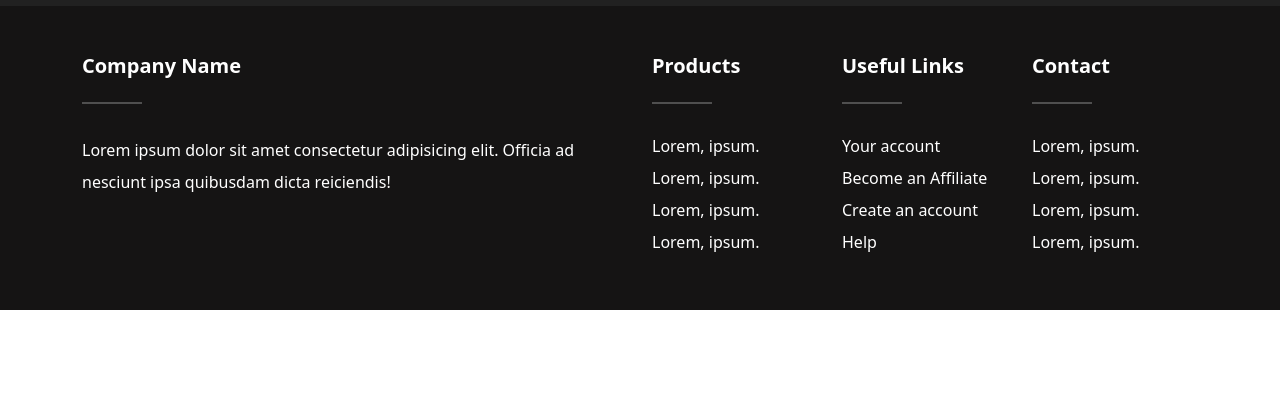
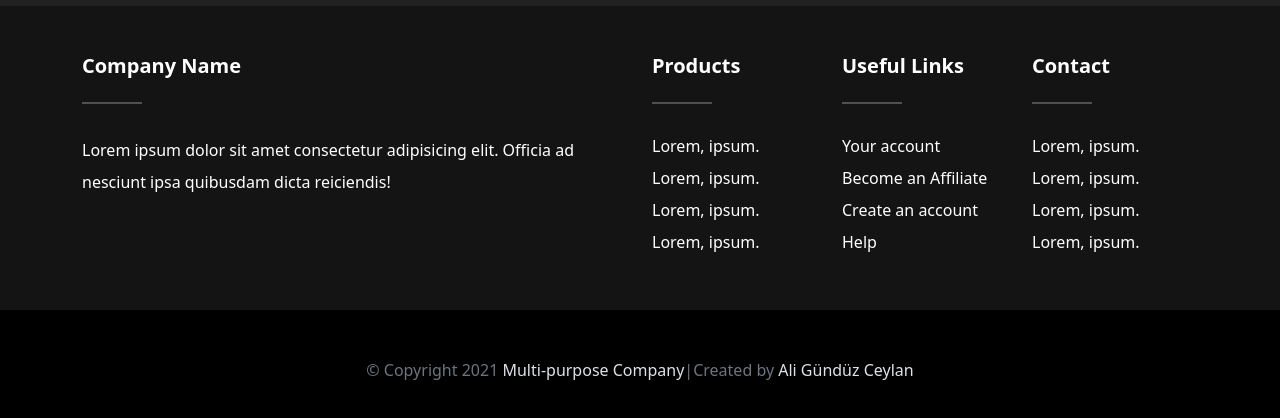
Before and after one commit to Aligndzcyln/Portfolio-Website, a website: page index.html in a window 1280 px wide. Shown: the part 7361-7779 px from the top of the page. Before the commit the page ends 7671 px from the top, so only its background shows below. Drawn offline with nearby package versions, Linux system fonts and the light colour scheme.

Commit message:
Added and styled copyright section in footer

```diff
--- a/index.html
+++ b/index.html
@@ -932,6 +932,21 @@
                 </div>
             </div>
         </div>
+        <!-- Copyright info -->
+
+        <div class="footer-bottom pt-5 pb-5">
+            <div class="container">
+                <div class="row text-center text-white">
+                    <div class="col-12">
+                        <div class="footer-bottom__copyright">
+                            &COPY; Copyright 2021 <a href="#">Multi-purpose Company</a>|Created by <a href="#">Ali
+                                Gündüz Ceylan</a>
+                        </div>
+                    </div>
+                </div>
+            </div>
+        </div>
+
     </footer>
 </body>
 
--- a/scss/sections/_footer.scss
+++ b/scss/sections/_footer.scss
@@ -87,3 +87,19 @@
         }
     }
 }
+
+// Style copyright footer
+
+.footer-bottom{
+    background-color: $black;
+
+    &__copyright{
+        color: $gray-600;
+        font-weight: 400;
+
+        a{
+            color: $gray-300;
+            text-decoration: none;
+        }
+    }
+}
```
Also changed, not shown: assets/css/style.css, 1 other file.
